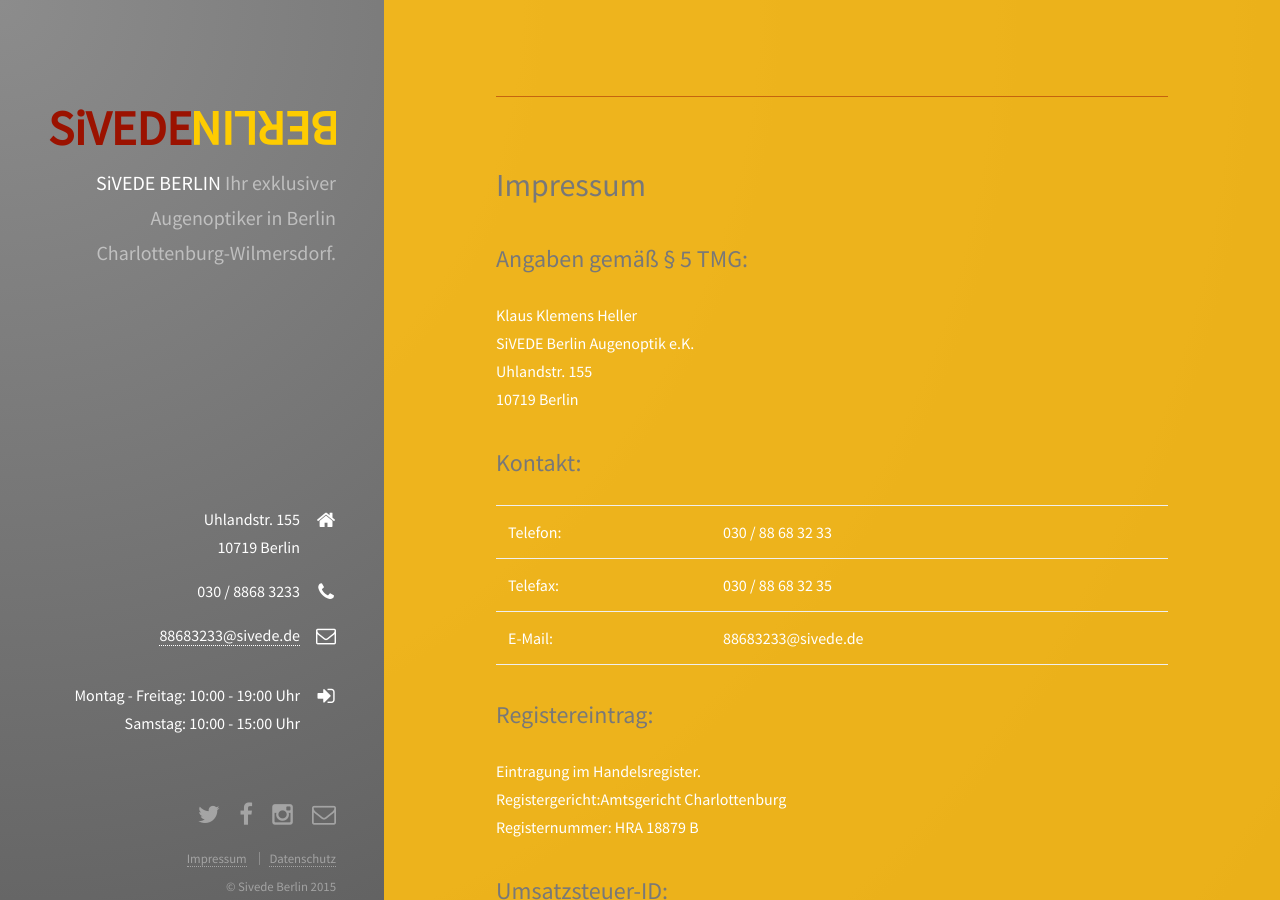
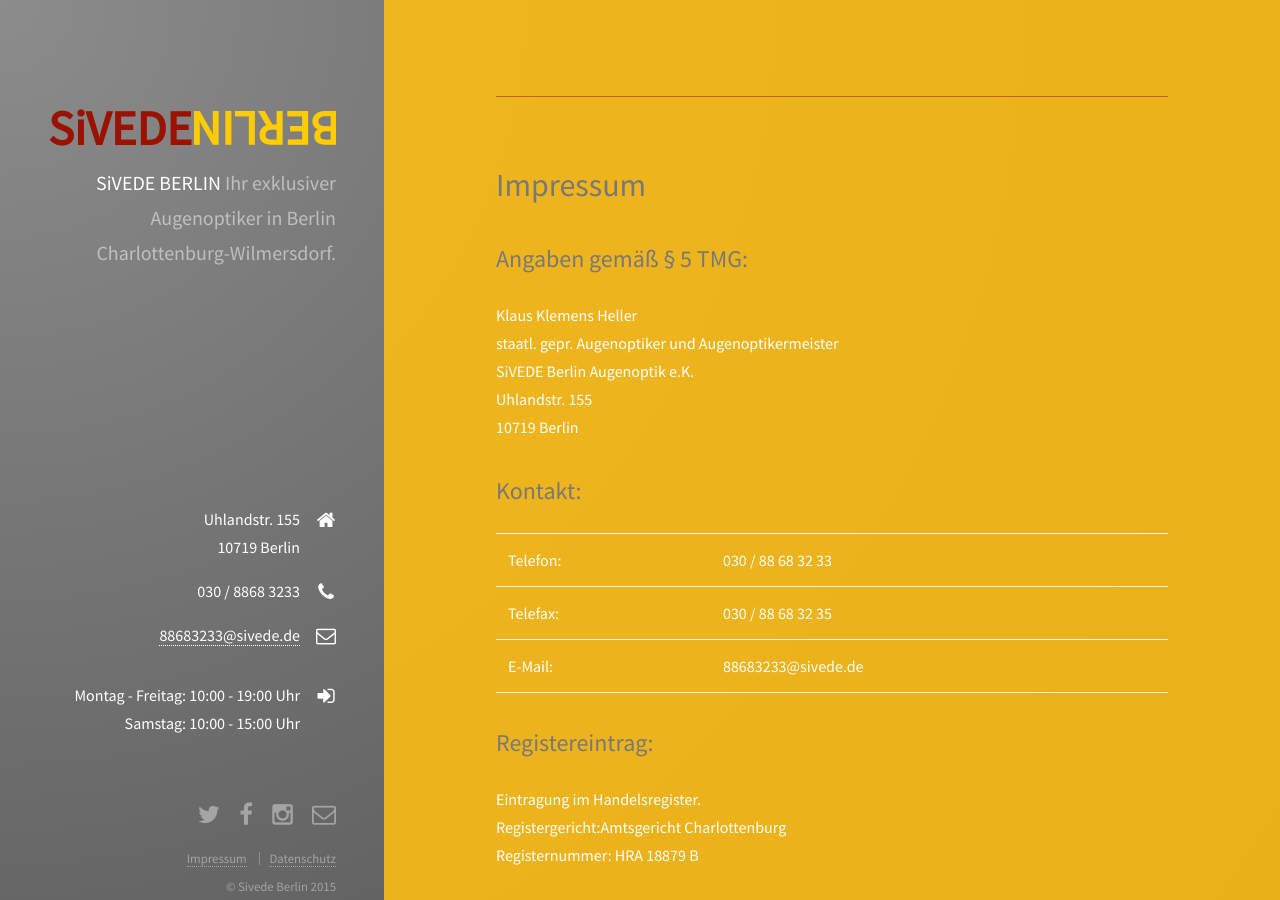
Before and after one commit to noobit/sivede, a Jekyll site: the page built from impressum.md, in a window 1280 px wide and 900 px high. Built offline with Jekyll 4.4.1, drawn with Linux system fonts in a browser that asks for light colours; nearby versions of some CDN libraries.

Commit message:
Update impressum.md

```diff
--- a/impressum.md
+++ b/impressum.md
@@ -8,6 +8,7 @@
 <h1>Impressum</h1>
 <h2>Angaben gemäß § 5 TMG:</h2>
 <p>Klaus Klemens Heller<br />
+staatl. gepr. Augenoptiker und Augenoptikermeister<br />
 SiVEDE Berlin Augenoptik e.K.<br />
 Uhlandstr. 155<br />
 10719 Berlin
```
